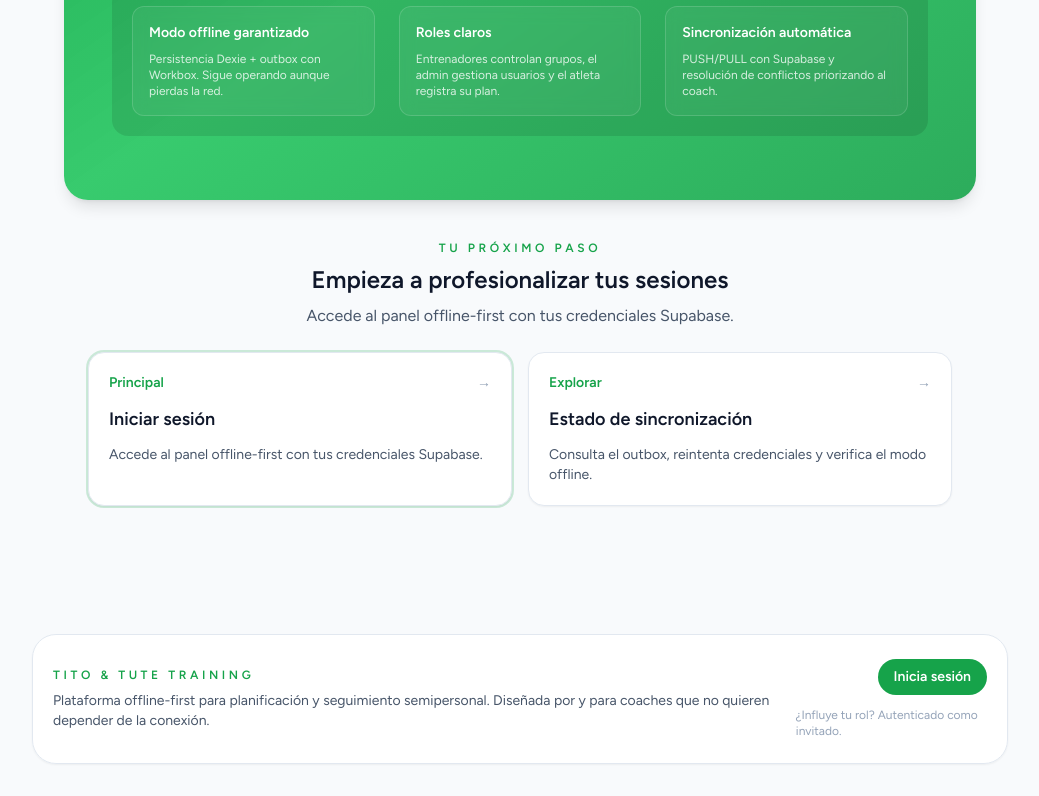
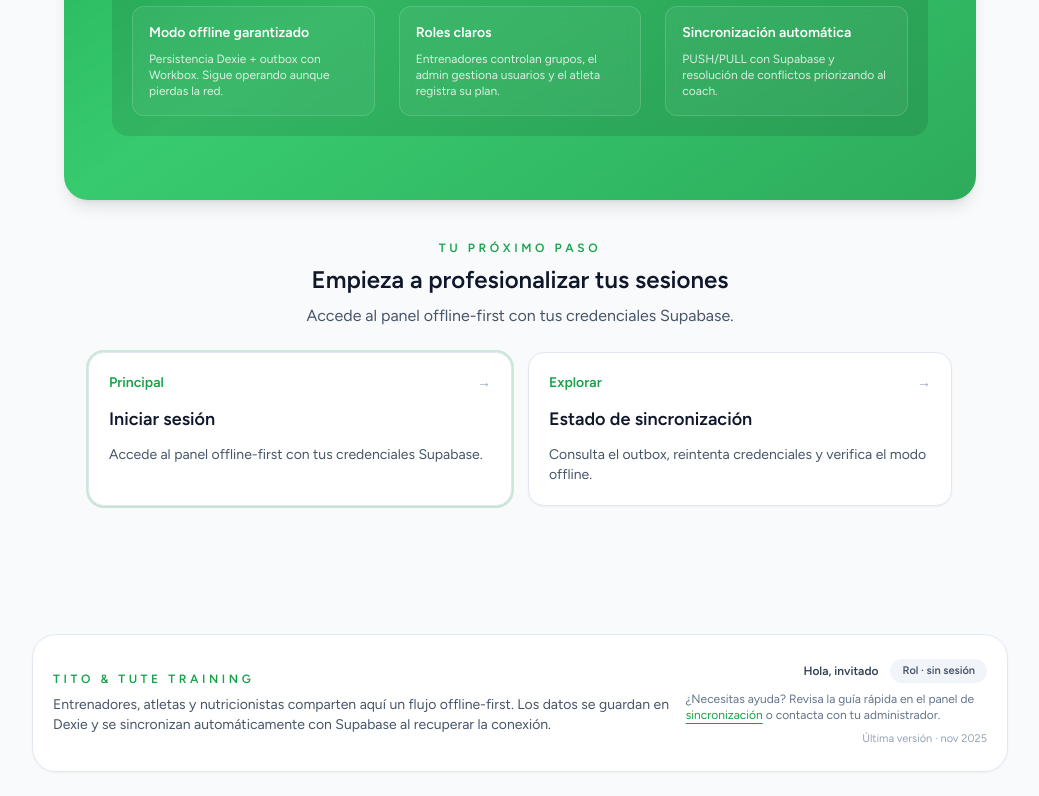
Before and after one commit to albertonii/titotuteAPP, a Next.js app: page / in a window 1280 px wide. Shown: the part 546-1342 px from the top of the page, without its empty margins (120-1159 px from the left). Built offline with nearby package versions, Linux system fonts and the light colour scheme; no server answers; the database is empty.

Commit message:
[ADD] Footer

```diff
--- a/src/components/navigation/AppFooter.tsx
+++ b/src/components/navigation/AppFooter.tsx
@@ -2,22 +2,9 @@
 
 import Link from "next/link";
 import { useAuthStore } from "@/lib/state/auth";
-import type { UserRole } from "@/lib/db-local/db";
-
-const footerActions: Record<
-  UserRole | "guest",
-  { label: string; href: string }
-> = {
-  guest: { label: "Inicia sesión", href: "/login" },
-  admin: { label: "Gestionar usuarios", href: "/admin" },
-  trainer: { label: "Coach Mode", href: "/coach" },
-  athlete: { label: "Ver plan", href: "/training" },
-  nutritionist: { label: "Panel de atletas", href: "/athlete" },
-};
 
 export function AppFooter() {
   const { user } = useAuthStore();
-  const action = footerActions[user?.role ?? "guest"];
 
   return (
     <footer className="mt-10 flex flex-col gap-4 rounded-3xl border border-slate-200 bg-white/90 px-5 py-6 text-sm text-slate-500 shadow-sm sm:flex-row sm:items-center sm:justify-between">
@@ -26,20 +13,37 @@ export function AppFooter() {
           Tito &amp; Tute Training
         </span>
         <p className="text-sm text-slate-600">
-          Plataforma offline-first para planificación y seguimiento
-          semipersonal. Diseñada por y para coaches que no quieren depender de
-          la conexión.
+          Entrenadores, atletas y nutricionistas comparten aquí un flujo
+          offline-first. Los datos se guardan en Dexie y se sincronizan
+          automáticamente con Supabase al recuperar la conexión.
         </p>
       </div>
-      <div className="flex flex-col gap-3 text-sm sm:items-end">
-        <Link
-          href={action.href}
-          className="inline-flex items-center justify-center rounded-full bg-brand-primary px-4 py-2 font-semibold text-white transition hover:bg-brand-accent"
-        >
-          {action.label}
-        </Link>
-        <p className="text-xs text-slate-400">
-          ¿Influye tu rol? Autenticado como {user?.role ?? "invitado"}.
+
+      <div className="flex flex-col gap-2 text-xs text-slate-500 sm:items-end">
+        <div className="flex items-center gap-3">
+          <span className="font-semibold text-slate-700">
+            Hola, {user?.name ?? "invitado"}
+          </span>
+          <span className="rounded-full bg-slate-100 px-3 py-1 text-[11px] font-semibold text-slate-600">
+            Rol · {user?.role ?? "sin sesión"}
+          </span>
+        </div>
+        <p>
+          ¿Necesitas ayuda? Revisa la guía rápida en el panel de{" "}
+          <Link
+            href="/sync"
+            className="text-brand-primary underline underline-offset-4"
+          >
+            sincronización
+          </Link>{" "}
+          o contacta con tu administrador.
+        </p>
+        <p className="text-[11px] text-slate-400">
+          Última versión ·{" "}
+          {new Date().toLocaleDateString("es-AR", {
+            year: "numeric",
+            month: "short",
+          })}
         </p>
       </div>
     </footer>
```
